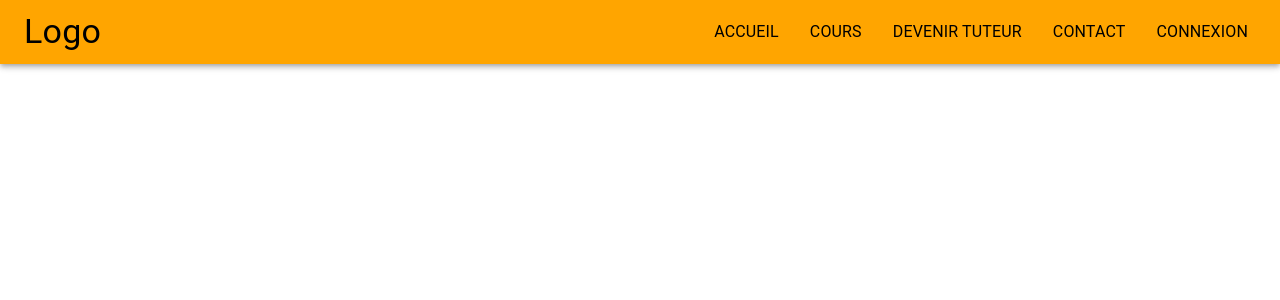
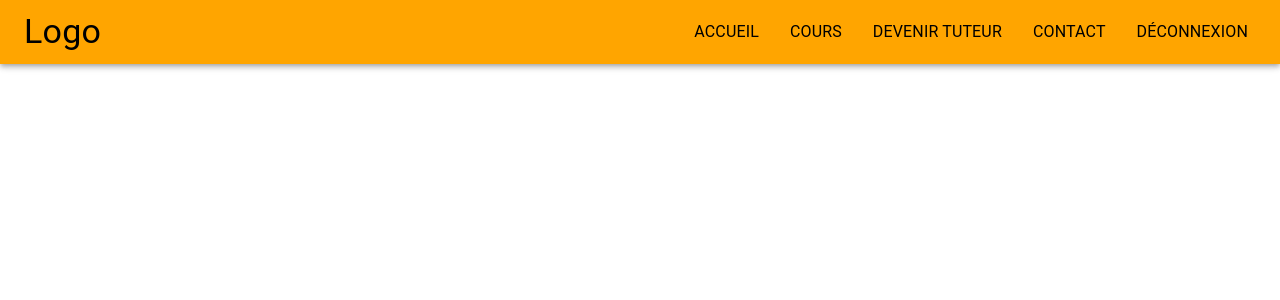
Before and after one commit to ablayeT/front-tutoring-website, a React (Create React App) app: page /student-dashboard/create-session in a window 1280 px wide. Shown: the top 300 px of the page. Built offline with nearby package versions, Linux system fonts and the light colour scheme.

Commit message:
ajout de nouvelles modifications

```diff
--- a/src/App.js
+++ b/src/App.js
@@ -1,4 +1,4 @@
-import React from 'react';
+import {React, useState} from 'react';
 import { BrowserRouter as Router, Route, Routes } from 'react-router-dom';
 import TutorProfile from './page/Tutor/TutorProfile';
 import StudentProfile from './page/Students/StudentProfile';
@@ -9,13 +9,41 @@ import LoginForm from './components/Home/LoginForm';
 import Header from './components/Header/index';
 import Auth from './page/Auth/Index';
 import Contact from './page/Contacts/Contat';
+import api from './services/api';
 
 function App() {
   const userType= localStorage.getItem('userType');
   console.log('userType in App.js: ',userType);
+  const [isLoggedIn, setIsLoggedIn] = useState(false);
+  const handleLogin = () => {
+    setIsLoggedIn(true);
+  };
+
+  const handleLogout = async () => {
+    setIsLoggedIn(false);
+    try {
+      // Faire une requête à l'API pour déconnecter l'utilisateur
+      await api.post('/auth/logout',null,
+        {
+          headers: {
+            authorization: `Bearer ${localStorage.getItem('token')}`,
+          },
+        }
+      );
+
+      // Supprimez le token de l'utilisateur du stockage local
+      localStorage.removeItem('token');
+
+    }catch (error) {
+      console.error('Erreur lors de la déconnexion :', error);
+    }
+
+  };
+
+
   return (
     <Router>
-      <Header />
+      <Header isLoggedIn={isLoggedIn} handleLogin={handleLogin} handleLogout={handleLogout}  />
       <Routes>
         <Route exact path="/" element={<Home />} />
         <Route  path="/auth" element={<Auth />} />
--- a/src/components/Header/index.js
+++ b/src/components/Header/index.js
@@ -1,12 +1,10 @@
 import {React, useState} from 'react';
-import { Link } from 'react-router-dom';
-// import './Header.css'; // Importez le fichier CSS pour styliser l'en-tête
+import { Link, useNavigate} from 'react-router-dom';
 import { AppBar, Box, Button,Toolbar, Typography, CssBaseline, IconButton, Drawer, List, ListItem, ListItemText } from '@mui/material';
 import { makeStyles } from 'tss-react/mui';
 import MenuIcon from '@mui/icons-material/Menu';
 
 const drawerWidth = 240;
-
 
 const useStyles = makeStyles()((theme) =>{
   return {
@@ -33,8 +31,9 @@ const useStyles = makeStyles()((theme) =>{
     fontSize: '20px',
     margingLeft: theme.spacing(20),
     "&:hover": {
-      color: 'brown',
+      color: 'white',
       borderBottom: "1px solid brown",
+      background: 'black',
     },
   },
   drawer: {
@@ -61,13 +60,27 @@ const useStyles = makeStyles()((theme) =>{
 }
 })
 
-function Header() {
+function Header({isLoggedIn, handleLogout }) {
   const {classes} = useStyles();
   const [mobileOpen, setMobileOpen] = useState(false);
+  const navigate = useNavigate();
 
   const handleDrawerToggle = () => {
     setMobileOpen(!mobileOpen);
   };
+
+  const userType = localStorage.getItem('userType');
+  console.log('userType in Header: ',userType);
+
+  const handleLogoutClick = () => {
+    console.log('handleLogoutClick');
+    if(isLoggedIn) {
+      handleLogout();
+    }
+
+    // navigate('/');
+  }
+
 
   return (
     <AppBar className={classes.header} position='static'>
@@ -87,9 +100,15 @@ function Header() {
         <Button component={Link} to="/contact" className={classes.link}>
               <ListItemText primary="Contact" />
         </Button>
-        <Button component={Link} to="/auth" className={classes.link}>
+           {userType === 'Tutor' || userType === 'Student' ? (
+        <Button component={Link} onClick={handleLogoutClick} to="/auth" className={classes.link}>
               <ListItemText primary="Connexion" />
         </Button>
+        ): (
+          <Button component={Link} to="/auth" onClick={handleLogoutClick} className={classes.link}>
+              <ListItemText primary="Déconnexion" />
+        </Button>
+        )}
            </Box>
         <IconButton
             color="inherit"
@@ -134,9 +153,16 @@ function Header() {
             </Button>
           </ListItem>
           <ListItem>
-            <Button component={Link} to="/auth" className={classes.link}>
-              <ListItemText primary="Connexion" />
-            </Button>
+          {userType === 'Tutor' || userType === 'Student' ? (
+          <Button onClick={handleLogoutClick} className={classes.link}>
+             <ListItemText primary="Déconnexion" />
+          </Button>
+                    ) : (
+          <Button component={Link} to="/auth" onClick={handleLogoutClick} className={classes.link}>
+             <ListItemText primary="Connexion" />
+          </Button>
+)}
+
           </ListItem>
         </List>
   </Drawer>
--- a/src/components/Tutors/Dashboard.js
+++ b/src/components/Tutors/Dashboard.js
@@ -4,12 +4,56 @@ import Profile from './ProfileManager';
 import CreateSession from './SessionManager/CreateSession'
 import Sessions from './SessionManager/Sessions';
 import EditProfile from './ProfileManager/EditProfile'
-import { Box, Typography} from '@mui/material';
+import { Box, List, ListItem, ListItemIcon, ListItemText, Typography} from '@mui/material';
 import Image from '../Image';
 import api from '../../services/api';
 import TutorProfileForm from './ProfileManager/TutorProfileForm';
+import { makeStyles } from 'tss-react/mui';
+import AccountCircleIcon from '@mui/icons-material/AccountCircle';
+import CastForEducationIcon from '@mui/icons-material/CastForEducation';
+import CreateNewFolderIcon from '@mui/icons-material/CreateNewFolder';
+
+const useStyles = makeStyles()((theme) =>{
+  return {
+  // navlinks: {
+  //   margingLeft: theme.spacing(2),
+  //   display: 'flex',
+  //   flexWrap:'wrap',
+  //   gap:'15px',
+  //   [theme.breakpoints.down('md')]: {
+  //     display: 'none',
+  //   },
+  // },
+  link: {
+    display:'flex',
+    alignItems:'center',
+    textDecoration: 'none',
+    color: 'black',
+    fontSize: '20px',
+    margingLeft: theme.spacing(20),
+    border:'1px solid  none',
+    borderRadius: '10px',
+    width: '100%',
+    paddingLeft:'10px',
+    "&:hover": {
+      color: 'white',
+      borderBottom: "1px solid brown",
+      background: 'black',
+    },
+  },
+  icons : {
+    background : '#FFA500',
+    color: 'black',
+    border:'1px solid none',
+    borderRadius: '5px'
+  },
+
+}
+})
+
 
 function Dashboard () {
+  const {classes} = useStyles();
   const  [profileData, setProfileData] = useState(null);
   const [userData, setUserData] = useState(null);
   const [isLoading, setIsLoading] = useState(true);
@@ -59,7 +103,7 @@ function Dashboard () {
 
   }, []);
 console.log('profileData in Dashboard:',profileData);
-console.log('userData in Dashboard:',userData);
+// console.log('userData in Dashboard:',userData);
 
 if (isLoading) {
   return <Typography>Loading</Typography>;
@@ -69,17 +113,31 @@ if (isLoading) {
     <Box display='flex' border='1px solid lightgray' borderRadius='20px' margin='25px'  >
       <Box flex='0 0 20%' backgroundColor='#FFA500' borderRadius='20px 0 0 20px' padding='20px' >
       <Box>
-        <ul>
-          <li>
-            <NavLink to="profile">Profil</NavLink>
-          </li>
-          <li>
-            <NavLink to="sessions" >Sessions de tutorat</NavLink>
-          </li>
-          <li>
-            <NavLink to="create-session">Créer une session</NavLink>
-          </li>
-        </ul>
+        <List>
+          <ListItem  >
+            <ListItemIcon  >
+               < AccountCircleIcon className={classes.icons}  />
+            </ListItemIcon>
+            <NavLink to="profile" className={classes.link}>
+             <ListItemText primary='Profil' />              </NavLink>
+          </ListItem>
+          <ListItem>
+          <ListItemIcon >
+               < CastForEducationIcon  className={classes.icons}/>
+            </ListItemIcon>
+            <NavLink to="sessions"className={classes.link} >
+             <ListItemText  primary='Sessions de tutorat' />
+              </NavLink>
+          </ListItem>
+          <ListItem>
+            <ListItemIcon >
+               < CreateNewFolderIcon className={classes.icons} />
+            </ListItemIcon>
+            <NavLink to="create-session" className={classes.link}>
+             <ListItemText  primary='Créer une session' />
+              </NavLink>
+          </ListItem>
+        </List>
       </Box>
 
       </Box>
--- a/src/index.js
+++ b/src/index.js
@@ -3,6 +3,7 @@ import ReactDOM from 'react-dom/client';
 import './index.css';
 import App from './App';
 import reportWebVitals from './reportWebVitals';
+
 
 const root = ReactDOM.createRoot(document.getElementById('root'));
 root.render(
--- a/src/page/Home/Home.js
+++ b/src/page/Home/Home.js
@@ -5,8 +5,6 @@ function Home() {
   return (
     <Box display='flex' flexDirection='column' padding='50px' gap='25px'>
         <h1> default Home</h1>
-
-
     </Box>
   )
 }
```
Also changed, not shown: src/page/Home/Auth.js (added, +24 -0 lines), src/page/Home/Index.js (deleted, +0 -24 lines), src/page/Home/Login.js (deleted, +0 -14 lines), 1 other file (tests, documents, lock files or other folders).
